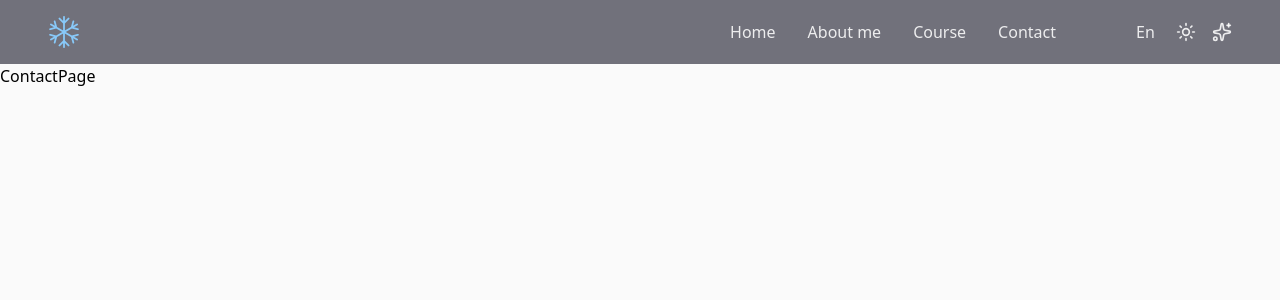
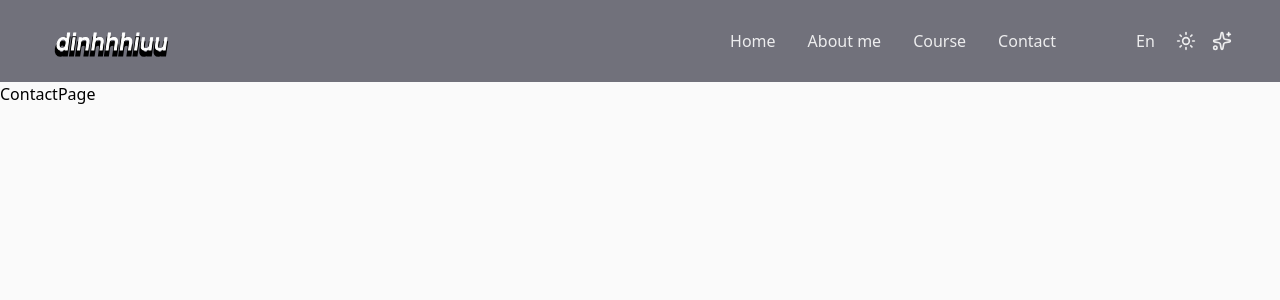
Before and after one commit to dinhhhiuu/CS-Portfolio, a React (Vite) app: page /CS-Portfolio/contact in a window 1280 px wide. Shown: the top 300 px of the page. Built offline with nearby package versions, Linux system fonts and the light colour scheme.

Commit message:
feat: add  header

```diff
--- a/index.html
+++ b/index.html
@@ -2,7 +2,7 @@
 <html lang="en">
   <head>
     <meta charset="UTF-8" />
-    <link rel="icon" type="image/svg+xml" href="/src/assets/itachi_dongo.jpg" />
+    <link rel="icon" type="image/svg+xml" href="/favicon.ico" />
     <meta name="viewport" content="width=device-width, initial-scale=1.0" />
     <link href="/src/style.css" rel="stylesheet" />
     <title>CS-Portfolio</title>
--- /dev/null
+++ b/src/common/GraffitiLogo.tsx
@@ -0,0 +1,51 @@
+const GraffitiLogo = () => {
+  return (
+    <svg
+      width="200"
+      height="50"
+      viewBox="0 0 600 200"
+      xmlns="http://www.w3.org/2000/svg"
+      className="hover:cursor-default"
+    >
+      {/* Viền đen */}
+      <text
+        x="50%"
+        y="65%"
+        textAnchor="middle"
+        dominantBaseline="middle"
+        fontSize="90"
+        fontWeight="400"
+        fill="black"
+        stroke="black"
+        strokeWidth="12"
+        style={{
+          fontFamily: "'Comic Sans MS', 'Baloo', cursive",
+        }}
+        transform="skewX(-8)"
+      >
+        dinhhhiuu
+      </text>
+
+      {/* Chữ chính */}
+      <text
+        x="50%"
+        y="55%"
+        textAnchor="middle"
+        dominantBaseline="middle"
+        fontSize="90"
+        fontWeight="400"
+        fill="#fff"
+        stroke="white"
+        strokeWidth="4"
+        style={{
+          fontFamily: "'Comic Sans MS', 'Baloo', cursive",
+        }}
+        transform="skewX(-8)"
+      >
+        dinhhhiuu
+      </text>
+    </svg>
+  );
+};
+
+export default GraffitiLogo;
--- a/src/components/Header.tsx
+++ b/src/components/Header.tsx
@@ -3,9 +3,8 @@ import { useNavigate } from "react-router-dom";
 import { useAppDispatch, useAppSelector } from "@/hooks/hooks";
 import { toggleLanguage, toggleEffect, toggleTheme } from "@/store";
 
-import avatar from "@/assets/favicon-32x32.png";
-
 import { Sun, Moon, Sparkle, Sparkles } from "lucide-react";
+import GraffitiLogo from "@/common/GraffitiLogo";
 
 const HeaderItemsEn = [
   {
@@ -73,9 +72,11 @@ const Header = () => {
   };
 
   return (
-    <div className="relative flex items-center justify-between bg-zinc-500 p-4">
+    <div
+      className={`flex items-center justify-between ${theme === "light" ? "bg-zinc-500" : "bg-zinc-700"} p-4`}
+    >
       {/* LOGO */}
-      <img src={avatar} alt="Avatar" width={32} height={32} className="ml-8" />
+      <GraffitiLogo />
       {/* MAIN */}
       <div className="mr-8 flex gap-12">
         <div className="mr-8 flex gap-8">
--- a/src/pages/AboutMePage.tsx
+++ b/src/pages/AboutMePage.tsx
@@ -1,5 +1,5 @@
 const AboutMePage = () => {
-  return <div>AboutMePage</div>;
+  return <div className="h-full">AboutMePage</div>;
 };
 
 export default AboutMePage;
--- a/src/pages/ContactPage.tsx
+++ b/src/pages/ContactPage.tsx
@@ -1,5 +1,5 @@
 const ContactPage = () => {
-  return <div>ContactPage</div>;
+  return <div className="h-full">ContactPage</div>;
 };
 
 export default ContactPage;
--- a/src/pages/CoursePage.tsx
+++ b/src/pages/CoursePage.tsx
@@ -1,5 +1,5 @@
 const CoursePage = () => {
-  return <div>CoursePage</div>;
+  return <div className="h-full">CoursePage</div>;
 };
 
 export default CoursePage;
--- a/src/pages/MainPage.tsx
+++ b/src/pages/MainPage.tsx
@@ -1,7 +1,7 @@
 const MainPage = () => {
   return (
     <div className="h-full">
-      <div className="">main</div>
+      <div className="">HomePage</div>
     </div>
   );
 };
```
Also changed, not shown: 1 other file (tests, documents, lock files or other folders).
